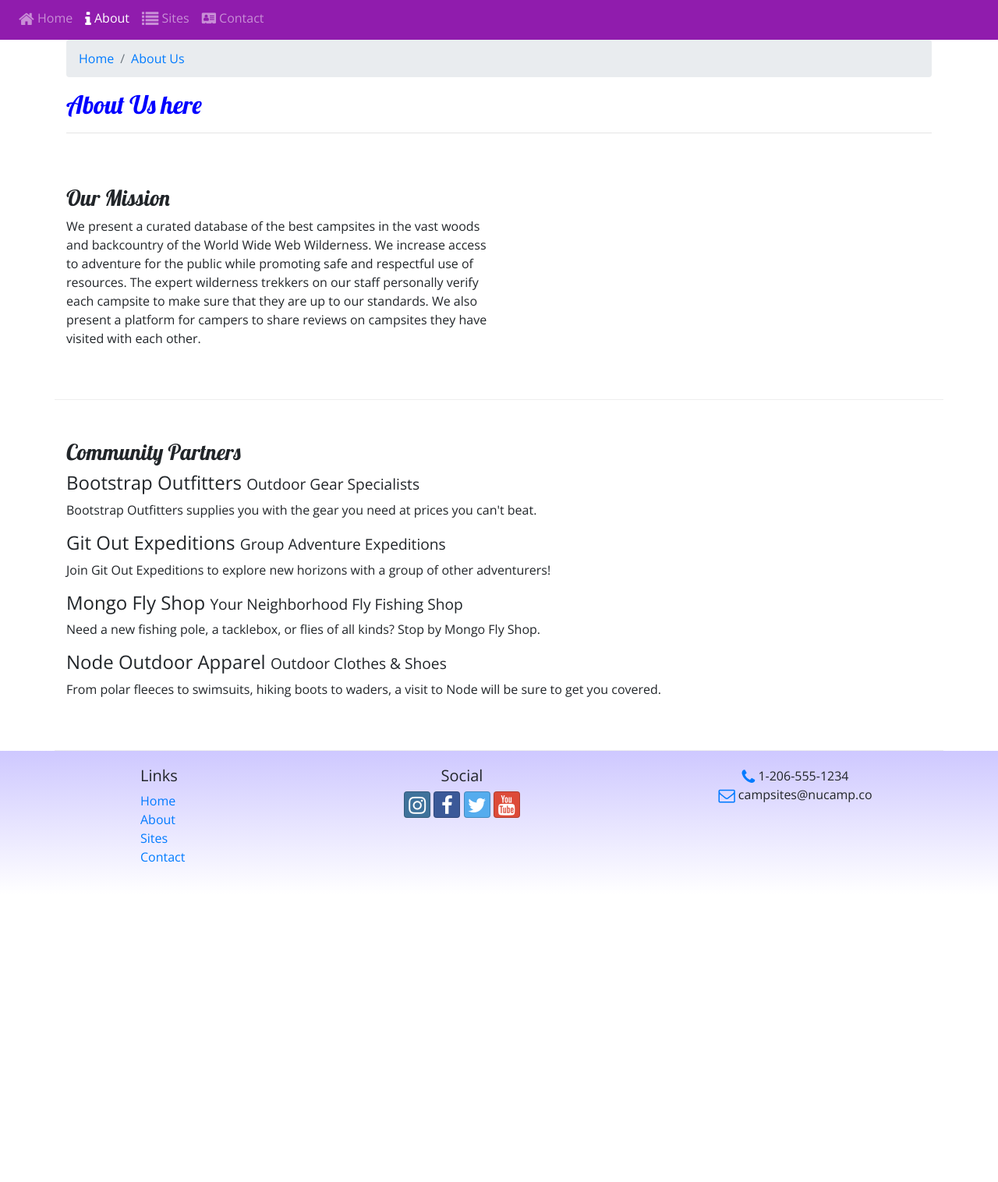
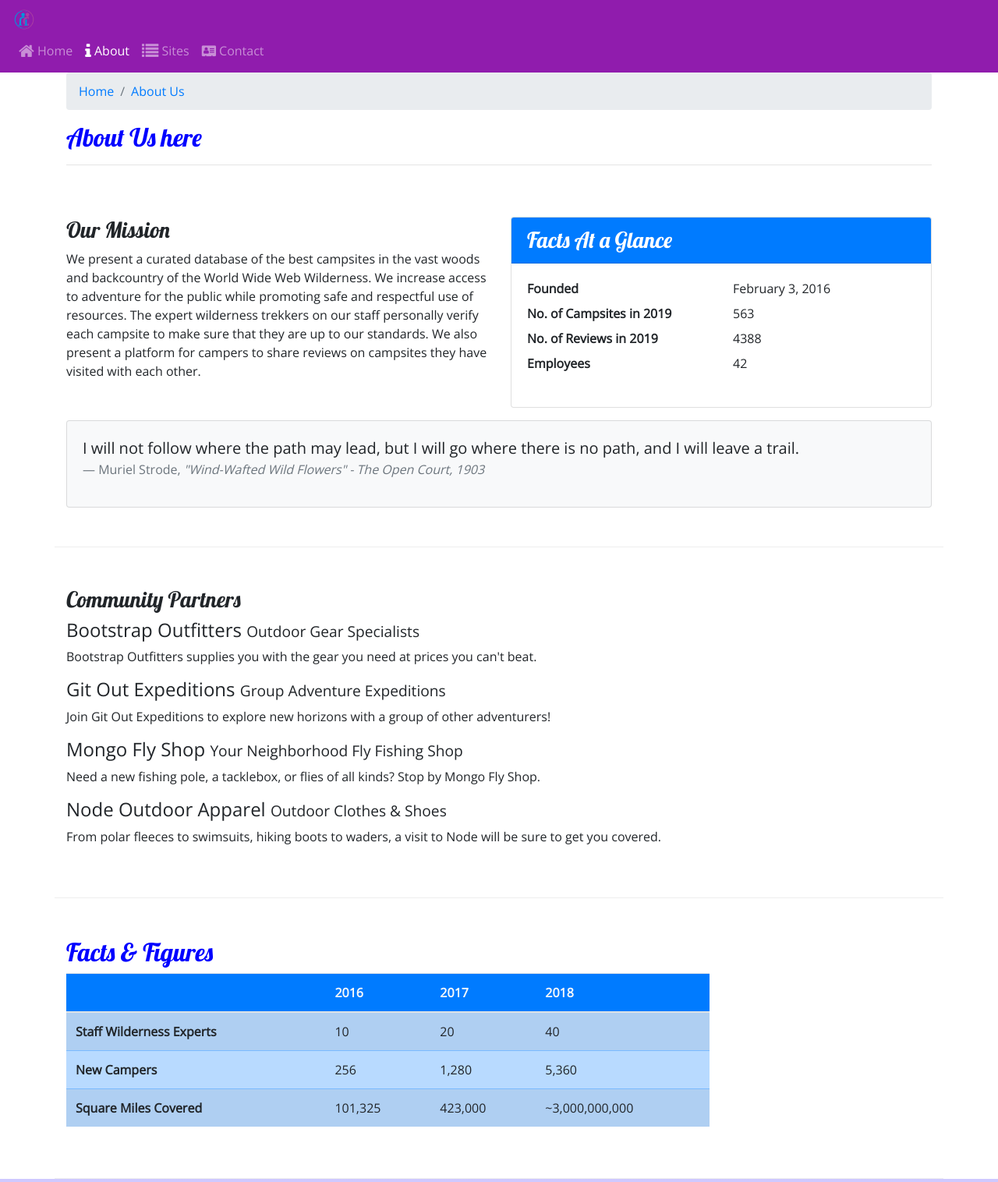
Before and after one commit to Kiki615/nucampsitePREV, a website: page aboutus.html in a window 1280 px wide. Shown: the part 167-1683 px from the top of the page at 78% size. Before the commit the page ends 1314 px from the top, so only its background shows below. Drawn offline with nearby package versions, Linux system fonts and the light colour scheme.

Commit message:
images and media

```diff
--- a/aboutus.html
+++ b/aboutus.html
@@ -23,6 +23,9 @@
     <header class="jumbotron jumbotron-fluid">
         <div class="container">
             <div class="row">
+                <div class="col-4 col-sm-3 col-md-2 align-self-center">
+                    <a href="index.html"><img src="img/logo.png" class="img-fluid" /></a>
+                </div>
                 <div class="col">
                     <h1>NuCamp</h1>
                     <h2>a better way to camp</h2>
@@ -32,7 +35,8 @@
     </header>
     <nav class="navbar navbar-expand-sm navbar-dark sticky-top">
         <container>
-            <button class="navbar-toggler ml-auto" type="button" data-toggle="collapse" data-target="#nucampNavbar"><span class="navbar-toggler-icon"></span></button>
+            <a class="navbar-brand" href="#"><img src="img/logo.png" height="30" width="30" /></a>
+            <button class="navbar-toggler" type="button" data-toggle="collapse" data-target="#nucampNavbar"><span class="navbar-toggler-icon"></span></button>
             <div class="collapse navbar-collapse" id="nucampNavbar">
                 <ul class="navbar-nav">
                     <li class="nav-item"><a class="nav-link" href="index.html"><i class="fa fa-home fa-lg"></i> Home</a></li>
@@ -61,6 +65,36 @@
                 <h3>Our Mission</h3>
                 <p>We present a curated database of the best campsites in the vast woods and backcountry of the World Wide Web Wilderness. We increase access to adventure for the public while promoting safe and respectful use of resources. The expert wilderness trekkers on our staff personally verify each campsite to make sure that they are up to our standards. We also present a platform for campers to share reviews on campsites they have visited with each other.</p>
             </div>
+            <div class="col-sm-6">
+                <div class="card">
+                    <h3 class="card-header bg-primary text-white">Facts At a Glance</h3>
+                    <div class="card-body">
+                        <dl class="row">
+                            <dt class="col-6">Founded</dt>
+                            <dd class="col-6">February 3, 2016</dd>
+                            <dt class="col-6">No. of Campsites in 2019</dt>
+                            <dd class="col-6">563</dd>
+                            <dt class="col-6">No. of Reviews in 2019</dt>
+                            <dd class="col-6">4388</dd>
+                            <dt class="col-6">Employees</dt>
+                            <dd class="col-6">42</dd>
+                        </dl>
+                    </div>
+                </div>
+            </div>
+            <div class="col">
+                <div class="card bg-light mt-3">
+                    <blockquote class="blockquote card-body">
+                        <p class="mb-0"> I will not follow where the path may lead, but I will go where there is no path, and I will leave a trail.</p>
+                        <footer class="blockquote-footer">Muriel Strode,
+                            <cite title="Source Title">"Wind-Wafted Wild Flowers" - The Open Court, 1903
+
+                            </cite>
+                        </footer>
+                    </blockquote>
+                </div>
+
+            </div>
         </div>
 
         <div class="row row-content">
@@ -76,9 +110,49 @@
                 <p class="d-none d-sm-block">From polar fleeces to swimsuits, hiking boots to waders, a visit to Node will be sure to get you covered.</p>
             </div>
         </div>
+
+        <div class="row row-content">
+            <div class="col-sm-9">
+            	<h2>Facts &amp; Figures</h2>
+            	<div class="table-responsive">
+               	    <table class="table table-striped">
+	                    <thead>
+	                        <tr class="bg-primary text-light">
+	                            <th></th>
+	                            <th>2016</th>
+	                            <th>2017</th>
+	                            <th>2018</th>
+	                        </tr>
+                    	</thead>
+	                    <tbody class="table-primary">
+                            <tr>
+                                <th>Staff Wilderness Experts</th>
+                                <td>10</td>
+                                <td>20</td>
+                                <td>40</td>
+                            </tr>
+                            <tr>
+                                <th>New Campers</th>
+                                <td>256</td>
+                                <td>1,280</td>
+                                <td>5,360</td>
+                            </tr>
+                            <tr>
+                                <th>Square Miles Covered</th>
+                                <td>101,325</td>
+                                <td>423,000</td>
+                                <td>~3,000,000,000</td>
+                            </tr>
+                        </tbody>
+                    </table>
+
+
+                </div>
+            </div>
+        </div>
     </div>
 
-    <footer>
+    <footer class="site-footer">
         <div class="container">
             <div class="row">
                 <div class="col-4 col-sm-2 offset-1">
--- a/css/styles.css
+++ b/css/styles.css
@@ -10,7 +10,7 @@ h2 {
 header h2 {
     color:cornsilk;
 }
-footer {
+.site-footer {
     background-image: linear-gradient(#cec8ff,white);
     padding: 20px;
 }
```
Also changed, not shown: contactus.html (+6 -2 lines), index.html (+21 -6 lines), img/bootstrap-thumb.png (added), img/breadcrumb-trail-thumb.jpg (added), img/breadcrumb-trail.jpg (added), img/chrome-river-thumb.jpg (added), img/chrome-river.jpg (added), img/logo.png (added), img/react-lake-thumb.jpg (added), img/react-lake.jpg (added), 1 other file.
